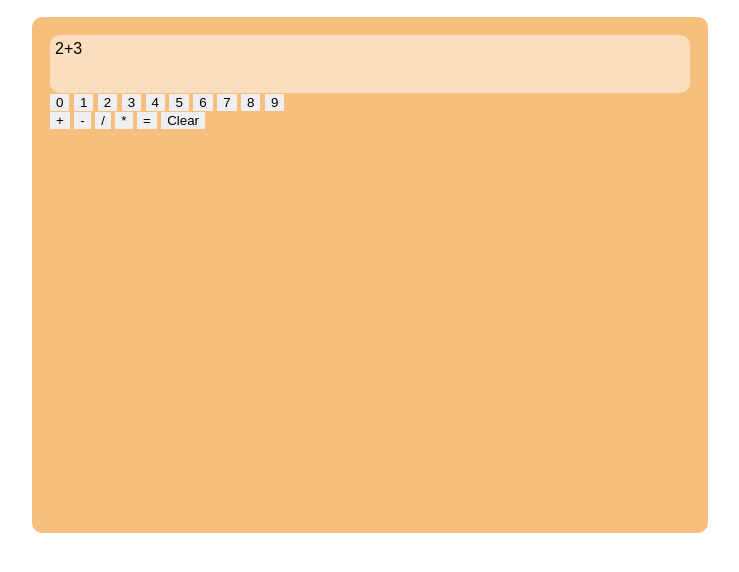
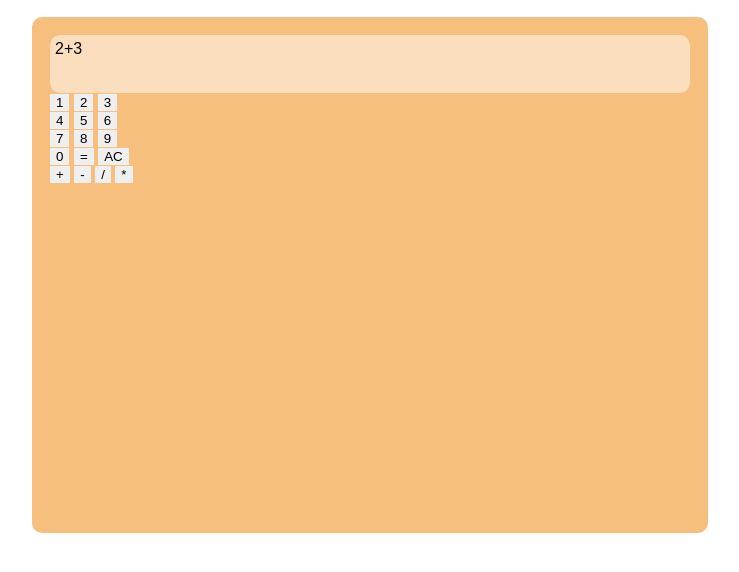
Before and after one commit to durgeshbg/calculator, a plain HTML site: page index.html in a window 1280 px wide. Shown: the part 112-684 px from the top of the page, without its empty margins (270-1009 px from the left). Drawn offline with Linux system fonts and the light colour scheme.

Commit message:
add structure divs for styling

```diff
--- a/index.html
+++ b/index.html
@@ -12,24 +12,32 @@
         <div class="calculator">
             <div class="display">2+3</div>
             <div class="digits">
-                <button class="digit">0</button>
+                <div class="digit-row">
                     <button class="digit">1</button>
                     <button class="digit">2</button>
                     <button class="digit">3</button>
+                </div>
+                <div class="digit-row">
                     <button class="digit">4</button>
                     <button class="digit">5</button>
                     <button class="digit">6</button>
+                </div>
+                <div class="digit-row">
                     <button class="digit">7</button>
                     <button class="digit">8</button>
                     <button class="digit">9</button>
+                </div>
+                <div class="digit-row">
+                    <button class="digit">0</button>
+                    <button class="operation">=</button>
+                    <button class="operation">AC</button>
+                </div>
             </div>
             <div class="operations">
                 <button class="operation">+</button>
                 <button class="operation">-</button>
                 <button class="operation">/</button>
                 <button class="operation">*</button>
-                <button class="operation">=</button>
-                <button class="operation">Clear</button>
             </div>
         </div>
     </body>
```
Lines whose indentation alone changed are shown as unchanged.
